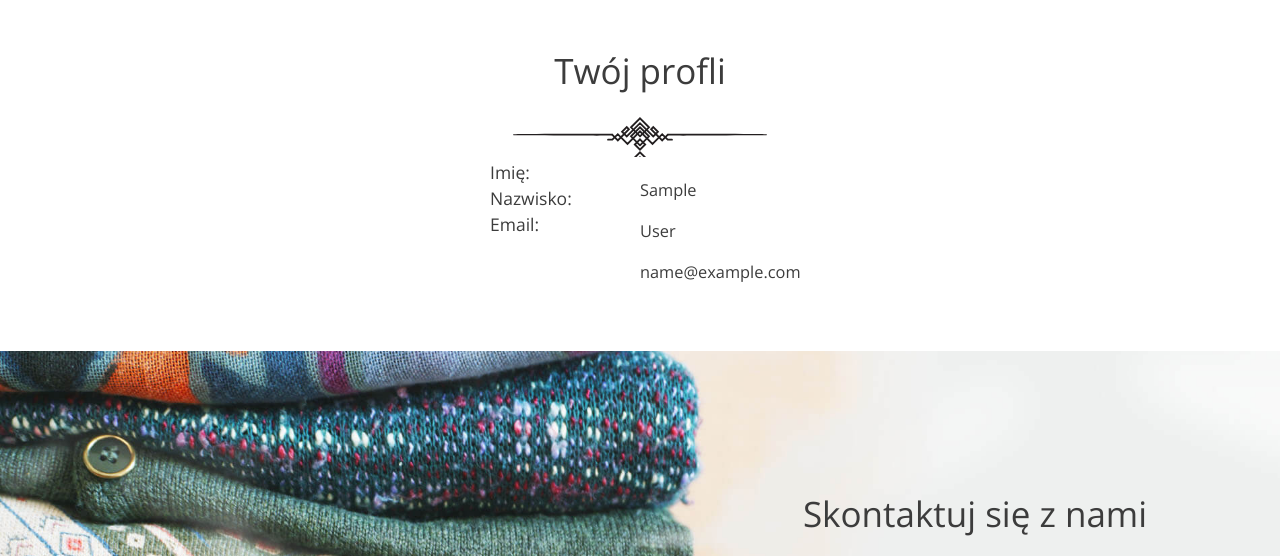
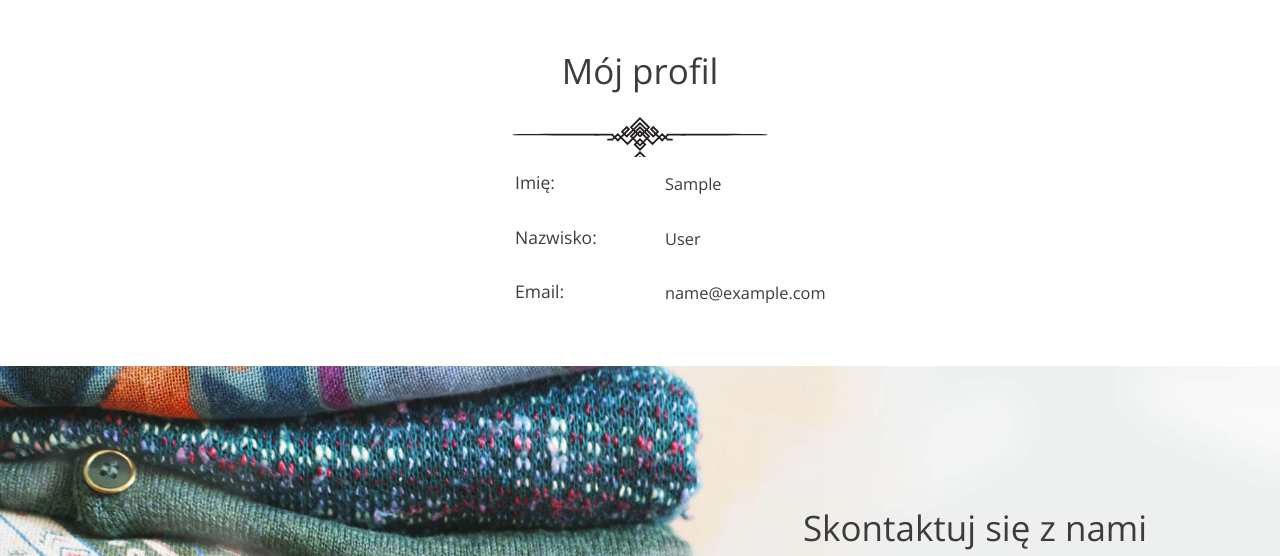
Before and after one commit to andree0/put_in_good_hands, a Django app: page /profile-details/ in a window 1280 px wide. Shown: the part 141-697 px from the top of the page. Run offline with Django 3.2, Linux system fonts and the light colour scheme; the visitor is signed in with stand-in values (Sample User, id 1).

Commit message:
correct templates

```diff
--- a/put_in_good_hands_app/static/css/style.css
+++ b/put_in_good_hands_app/static/css/style.css
@@ -1830,40 +1830,27 @@ footer .bottom-line--icons a img {
 div.profile  {
   display: flex;
   font-size: 14px;
-  width: 500px;
-  padding-left: 100px;
+  padding-left: 300px;
 }
 
 div.profile > div {
   display: inline-flex;
 }
 
-.profile div {
-  font-size: 14px;
-}
-
 div.label  {
-  display: block;
   width: 150px;
 }
 
-.labels h3 {
-  display: block;
+.label h3 {
   box-sizing: border-box;
 }
 
 div.value  {
-  display: block;
   width: 400px;
 }
 
 div.value > p {
-    display: block;
     font-size: 1.17em;
-    margin-block-start: 1em;
-    margin-block-end: 1em;
-    margin-inline-start: 0px;
-    margin-inline-end: 0px;
 }
 
 /* donation-list */
--- a/put_in_good_hands_app/static/js/my.js
+++ b/put_in_good_hands_app/static/js/my.js
@@ -201,7 +201,7 @@ $(document).ready(function() {
 
     $("form#multistep").submit(function (e) {
         if (!$("div[data-step='5']").hasClass("active")) {
-            e.preventDefault()
+            e.preventDefault();
         }
 
     })
--- a/put_in_good_hands_app/templates/base.html
+++ b/put_in_good_hands_app/templates/base.html
@@ -10,24 +10,8 @@
     <link rel="stylesheet" href="{% static 'css/style.css' %}" />
   </head>
   <body>
-{% if request.get_full_path == '/' %}
-  <header class="header--main-page">
-    {% else %}
-  <header>
-{% endif %}
-    <nav class="container container--70">
-      {% if user.is_authenticated %}
-        {% include "profile-menu.html" %}
-      {% else %}
-        {% include "buttons-login-register.html" %}
-      {% endif %}
-
-      {% include "menu-list-border.html" %}
-    </nav>
-    {% if request.get_full_path == '/' %}
-      {% include "slogan.html" %}
-    {% endif %}
-  </header>
+  {% block header %}
+  {% endblock %}
 
   {% block body %}
   {% endblock %}
--- a/put_in_good_hands_app/templates/login.html
+++ b/put_in_good_hands_app/templates/login.html
@@ -1,5 +1,11 @@
 {% extends "base.html" %}
 {% load static %}
+
+{% block header %}
+<header>
+  {% include "nav-header.html" %}
+</header>
+{% endblock %}
 
 {% block body %}
 <section class="login-page">
--- /dev/null
+++ b/put_in_good_hands_app/templates/nav-header.html
@@ -0,0 +1,9 @@
+<nav class="container container--70">
+    {% if user.is_authenticated %}
+      {% include "profile-menu.html" %}
+    {% else %}
+      {% include "buttons-login-register.html" %}
+    {% endif %}
+
+    {% include "menu-list-border.html" %}
+  </nav>
--- a/put_in_good_hands_app/templates/profile_details.html
+++ b/put_in_good_hands_app/templates/profile_details.html
@@ -1,20 +1,27 @@
 {% extends "base.html" %}
 {% load static %}
 
+
+{% block header %}
+<header>
+  {% include "nav-header.html" %}
+</header>
+{% endblock %}
+
 {% block body %}
 <section class="login-page">
-  <h2>Twój profli</h2>
+  <h2>Mój profil</h2>
   <div class="profile">
     <div class="items">
-      <div class="label">
-        <h3>Imię: </h3>
-        <h3>Nazwisko: </h3>
-        <h3>Email: </h3>
+      <div class="label d-grid gap-3">
+        <h3 class="my-3">Imię: </h3>
+        <h3 class="my-3">Nazwisko: </h3>
+        <h3 class="my-3">Email: </h3>
       </div>
-      <div class="value">
-        <p>{{ user.first_name }}</p>
-        <p>{{ user.last_name }}</p>
-        <p>{{ user.email }}</p>
+      <div class="value d-grid gap-3">
+        <p class="my-3">{{ user.first_name }}</p>
+        <p class="my-3">{{ user.last_name }}</p>
+        <p class="my-3">{{ user.email }}</p>
       </div>
     </div>
   </div>
--- a/put_in_good_hands_app/templates/register.html
+++ b/put_in_good_hands_app/templates/register.html
@@ -1,5 +1,11 @@
 {% extends "base.html" %}
 {% load static %}
+
+{% block header %}
+<header>
+  {% include "nav-header.html" %}
+</header>
+{% endblock %}
 
 {% block body %}
 <section class="login-page">
--- /dev/null
+++ b/put_in_good_hands_app/templates/slogan-confirmation.html
@@ -0,0 +1,6 @@
+<div class="slogan container container--90">
+    <h2>
+      Dziękujemy za przesłanie formularza. <br>Na maila prześlemy wszelkie
+      informacje o odbiorze.
+    </h2>
+</div>
--- a/put_in_good_hands_app/views.py
+++ b/put_in_good_hands_app/views.py
@@ -228,7 +228,7 @@ class ConfirmDonationView(TemplateView):
 class MyDonationView(ListView):
     model = Donation
     template_name = "donation_list.html"
-    ordering = ('is_taken', '-pick_up_date', )
+    ordering = ('is_taken', 'pick_up_date', )
 
     def post(self, request, *args, **kwargs):
         status = request.POST.get('status')
```
Also changed, not shown: put_in_good_hands_app/templates/donation_list.html (+10 -2 lines), put_in_good_hands_app/templates/form-confirmation.html (+9 -6 lines), put_in_good_hands_app/templates/form.html (+8 -0 lines), put_in_good_hands_app/templates/index.html (+8 -0 lines).
